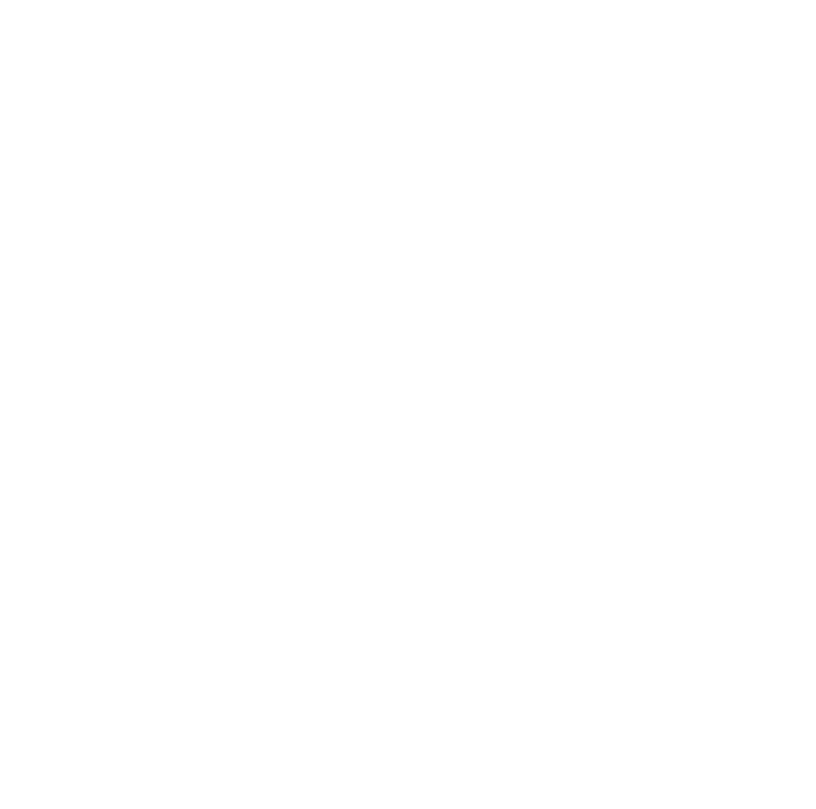
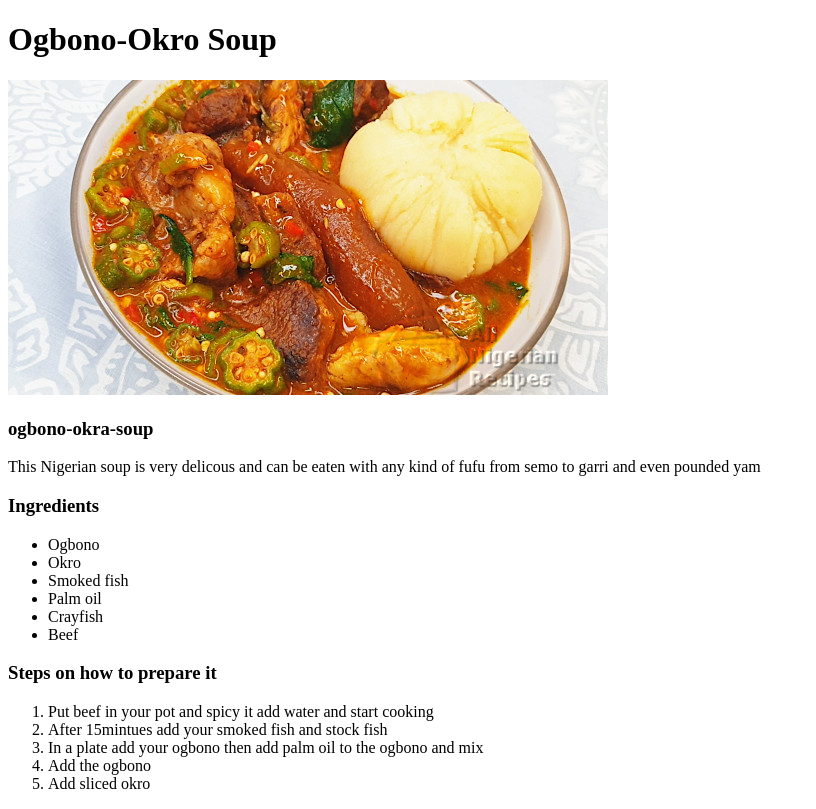
Before and after one commit to ChinweGlory/odin-recipes, a plain HTML site: page recipes/ogbono.html in a window 1280 px wide. Shown: the whole page, without its empty margins (0-816 px from the left). Drawn offline with Linux system fonts and the light colour scheme.

```diff
--- a/recipes/ogbono.html
+++ b/recipes/ogbono.html
@@ -6,6 +6,29 @@
     <title>Document</title>
 </head>
 <body>
+    <h1>Ogbono-Okro Soup</h1>
+    <img src="ogbono-okra-soup.jpeg" alt="">
+    <h3>ogbono-okra-soup</h3>
+    <p>This Nigerian soup is very delicous and can be eaten with any kind of fufu from semo to garri and even pounded yam</p>
+    <h3>Ingredients</h3>
+    <ul>
+        <li>Ogbono</li>
+        <li>Okro</li>
+        <li>Smoked fish</li>
+        <li>Palm oil</li>
+        <li>Crayfish</li>
+        <li>Beef</li>
+    </ul>
+    <h3>Steps on how to prepare it</h3>
+    <ol>
+        <li>Put beef in your pot and spicy it add water and start cooking</li>
+        <li>After 15mintues add your smoked fish and stock fish</li>
+        <li>In a plate add your ogbono then add palm oil to the ogbono and mix</li>
+        <li>Add the ogbono</li>
+        <li>Add sliced okro</li>
+
+    </ol>
+
 
 </body>
 </html>
```
Also changed, not shown: recipes/egg-sauce.jpeg (added), 1 other file.
